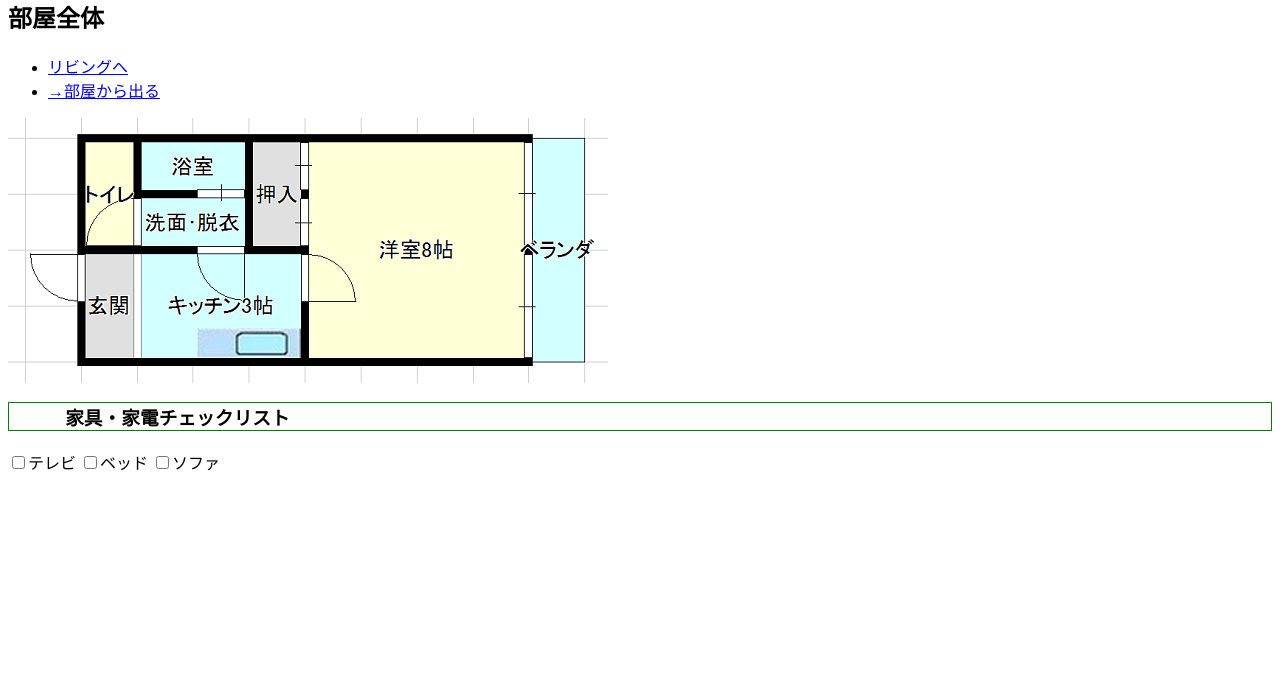
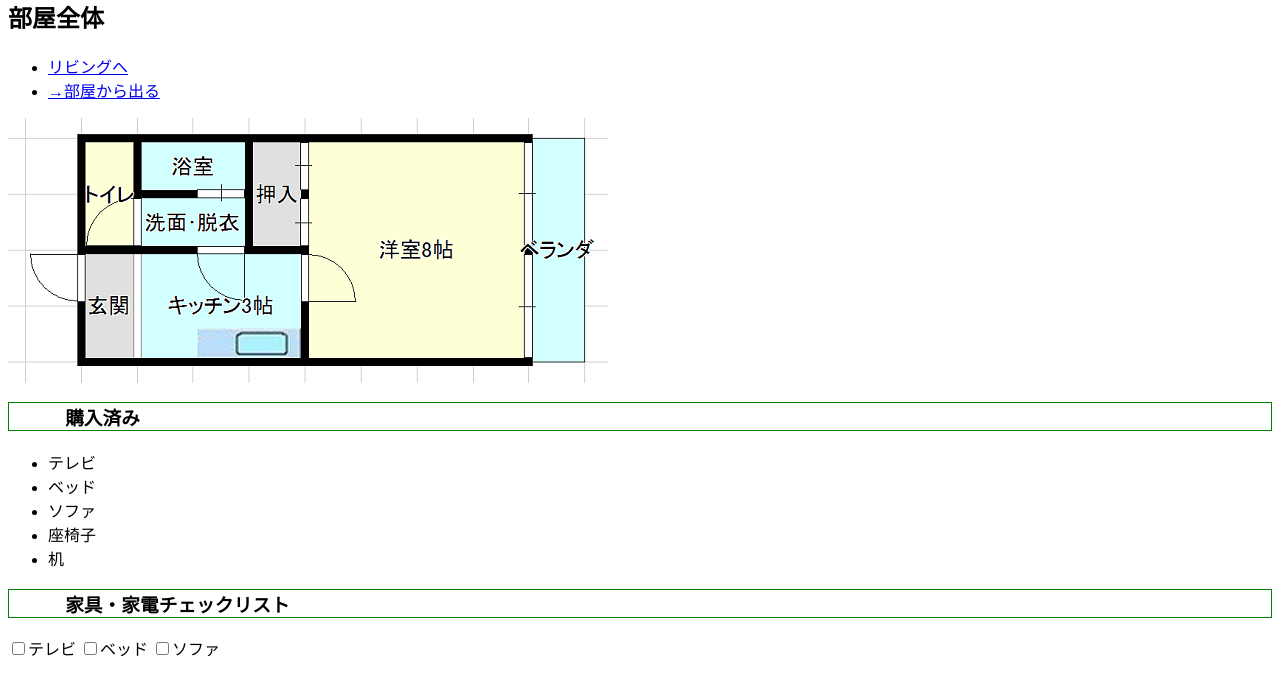
Before and after one commit to ufo-8/room, a Flask app: page / in a window 1280 px wide. Shown: the part 100-800 px from the top of the page. Run offline with Flask 2, Linux system fonts and the light colour scheme; the visitor is signed in with stand-in values (Sample User, id 1); parts of the project's set-up code (start-up, migrations or seed data) failed here and were passed over.

Commit message:
my second commit

```diff
--- a/templates/myroom.html
+++ b/templates/myroom.html
@@ -16,6 +16,16 @@
    <img src="./static/room.png" alt="部屋の画像" title="部屋">
   </div>
   <div>
+    <h3>購入済み</h3>
+    <ul>
+      <li>テレビ</li>
+      <li>ベッド</li>
+      <li>ソファ</li>
+      <li>座椅子</li>
+      <li>机</li>
+    </ul>
+  </div>
+  <div>
     <h3>家具・家電チェックリスト</h3>
     <input type="checkbox" name=“sample” value="テレビ">テレビ
     <input type="checkbox" name=“sample” value="ベッド">ベッド
```
